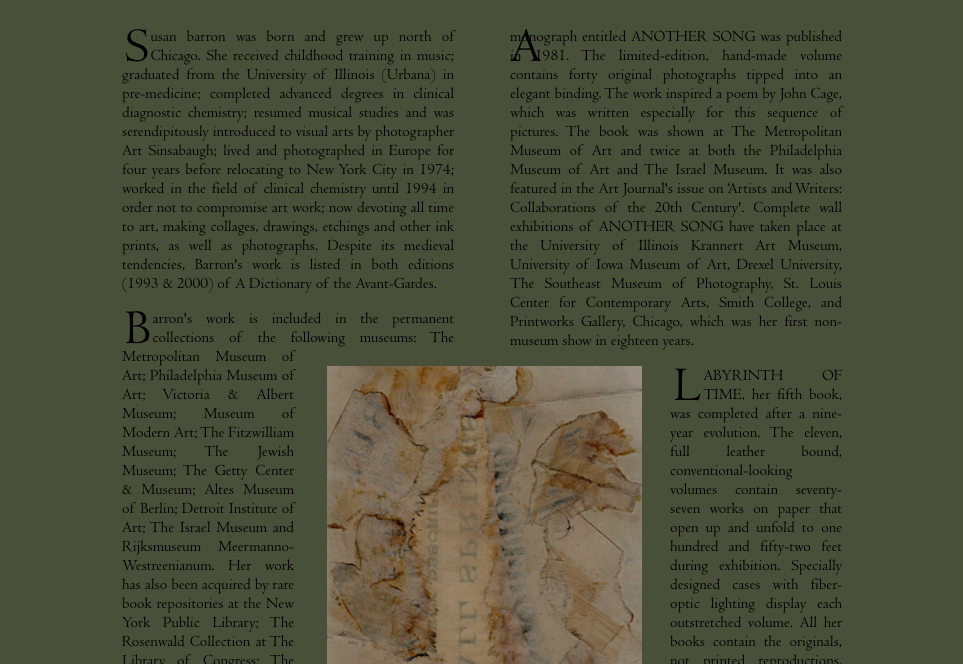
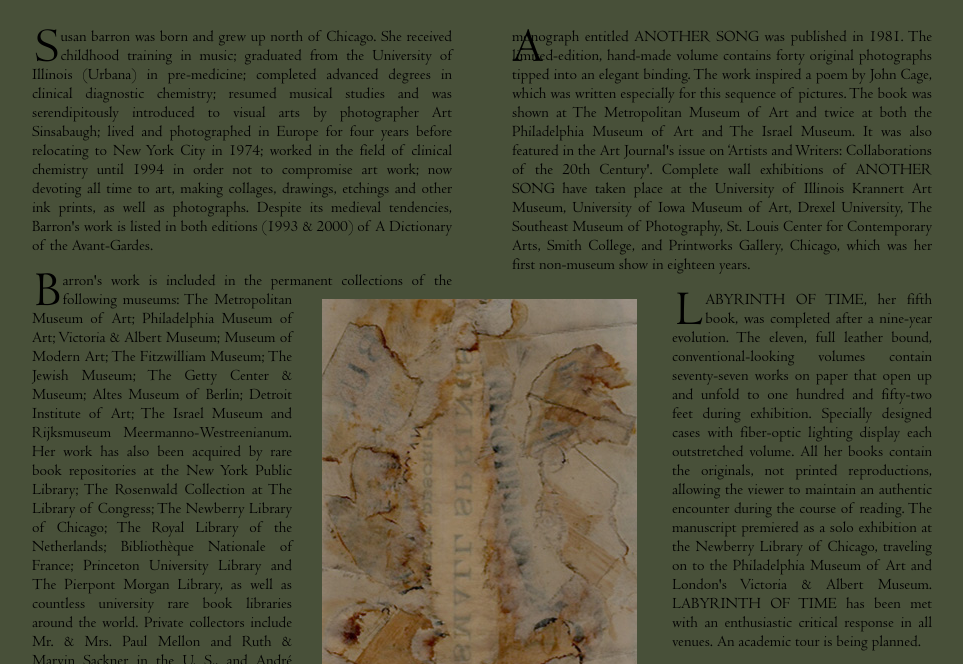
Before and after one commit to lominsky/reliquaire, a plain HTML site: page docs/SusanBarron/bio.html in a window 1280 px wide. Shown: the part 79-743 px from the top of the page, without its empty margins (158-1121 px from the left). Drawn offline with Linux system fonts and the light colour scheme.

Commit message:
messing with column widths

```diff
--- a/docs/assets/css/style.css
+++ b/docs/assets/css/style.css
@@ -218,14 +218,14 @@ body {
 	width: 330px;
 }
 #bioOuter {
-	width: 720px;
-	height: 1150px;
+	width: 900px;
+	height: 950px;
 	margin: 20px auto;
 	text-align: center;
 	/*background: red;*/
 }
 #bioLeft, #bioRight {
-	width: 332px;
+	width: 420px;
 	height: 100%;
 	text-align: justify;
 }
@@ -237,21 +237,21 @@ body {
 }
 #bioLeftBox, #bioRightBox {
 	shape-outside: content-box;
-	margin-top: 350px;
+	margin-top: 280px;
 	width: 160px;
-	height: 440px;
+	height: 420px;
 	/*background: blue;*/
 }
 #bioPic {
 	position: absolute;
 	width: 315px;
 	height: 413px;
-	margin-left: 205px;
-	margin-top: 355px;
+	margin-left: 290px;
+	margin-top: 288px;
 	text-align: center;
 	font-size: 14pt;
 	font-variant: small-caps;
-	background: green;
+	/*background: green;*/
 }
 #bioLinks {
 	margin: 100px auto;
```
